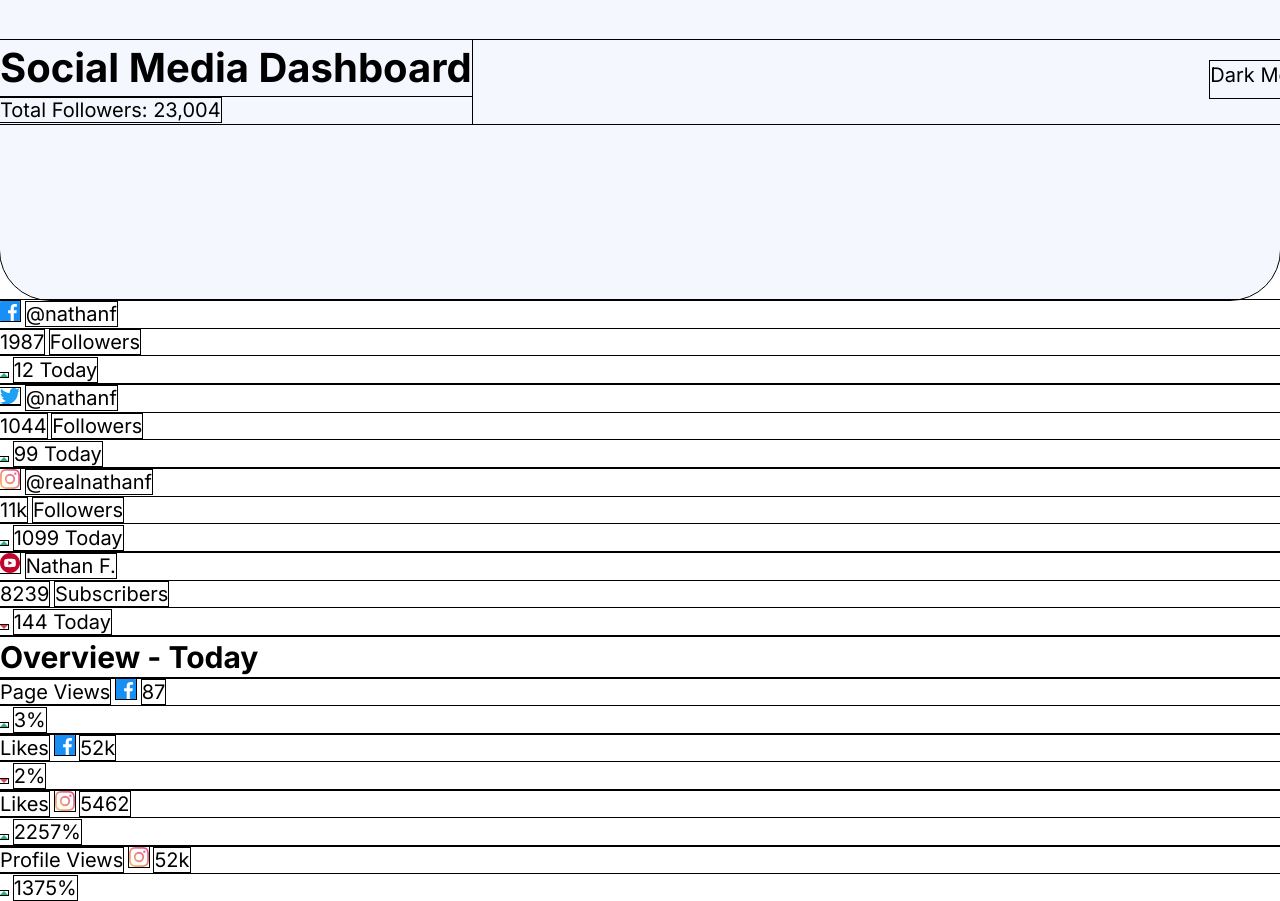
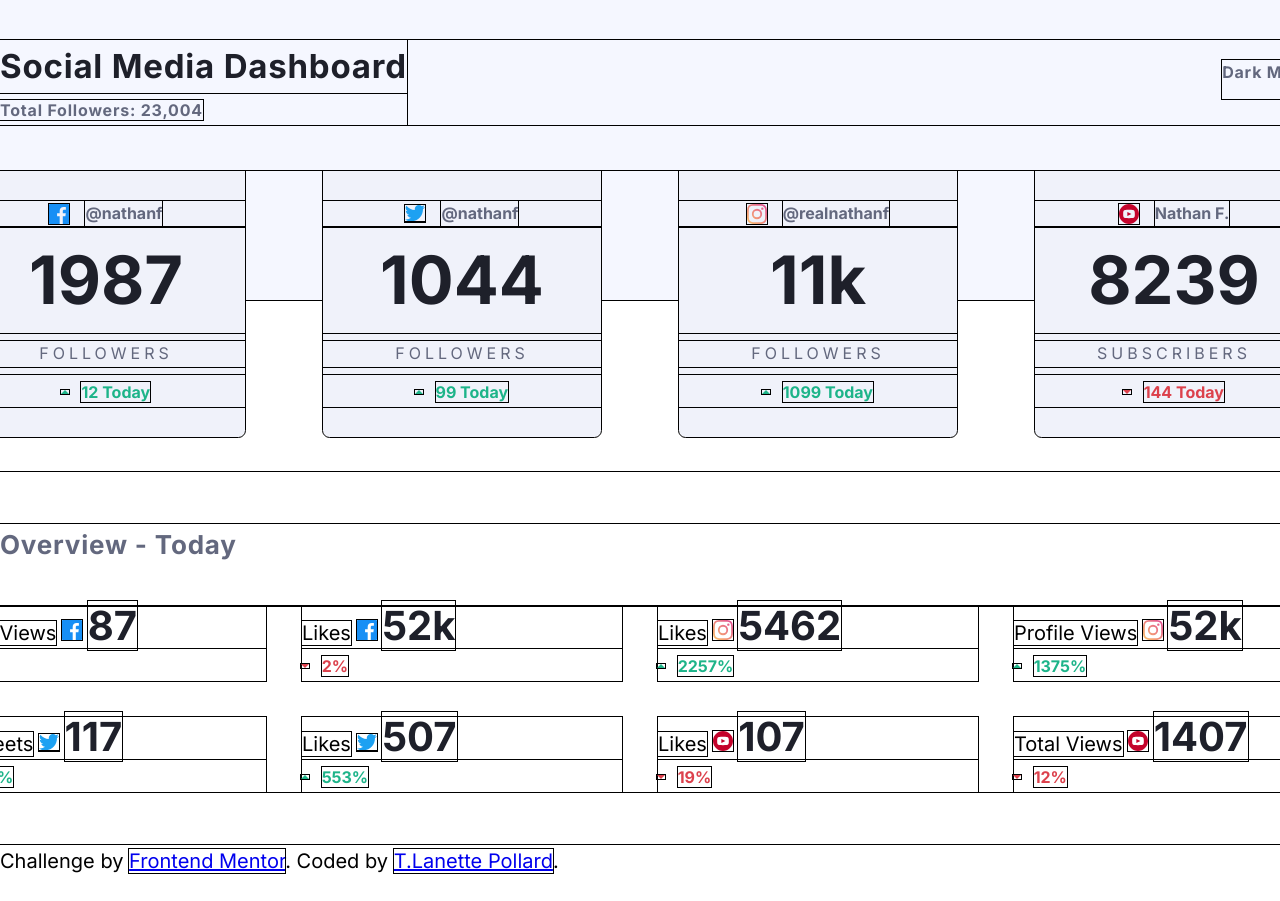
Before and after one commit to tlanettepollard/Social-Media-Dashboard-with-Sass-TLP, a plain HTML site: page dist/css/index.html in a window 1280 px wide. Shown: the top 901 px of the page. After the commit the page ends 877 px from the top, so only its background shows below. Drawn offline with Linux system fonts and the light colour scheme.

Commit message:
Added style to cards
Signed-off-by: T. Lanette <TLPollard4516@gmail.com>

```diff
--- a/dist/css/index.html
+++ b/dist/css/index.html
@@ -37,14 +37,14 @@
                         <path fill="#178FF5"
                             d="M18.896 0H1.104C.494 0 0 .494 0 1.104v17.793C0 19.506.494 20 1.104 20h9.58v-7.745H8.076V9.237h2.606V7.01c0-2.583 1.578-3.99 3.883-3.99 1.104 0 2.052.082 2.329.119v2.7h-1.598c-1.254 0-1.496.597-1.496 1.47v1.928h2.989l-.39 3.018h-2.6V20h5.098c.608 0 1.102-.494 1.102-1.104V1.104C20 .494 19.506 0 18.896 0z" />
                     </svg>
-                    <span class="user__text">@nathanf</span>
+                    <span class="card__text">@nathanf</span>
                 </div><!--.card__heading-->
                 <span class="card__count">1987</span>
                 <span class="card__description">Followers</span>
                 <div class="card__footer">
                     <svg class="up-icon" xmlns="http://www.w3.org/2000/svg" width="8" height="4">
                         <path fill="#1EB589" fill-rule="evenodd" d="M0 4l4-4 4 4z" /></svg>
-                    <span class="green-text">12 Today</span>
+                    <span class="card__stats green-text">12 Today</span>
                 </div><!--.card__footer-->
             </div><!--.facebook-card-->
 
@@ -55,14 +55,14 @@
                         <path fill="#1DA1F2"
                             d="M20 1.924a8.192 8.192 0 01-2.357.646A4.11 4.11 0 0019.448.3a8.22 8.22 0 01-2.606.996A4.096 4.096 0 0013.847 0c-2.65 0-4.596 2.472-3.998 5.037A11.648 11.648 0 011.392.752a4.109 4.109 0 001.27 5.478 4.086 4.086 0 01-1.858-.513C.76 7.616 2.122 9.395 4.095 9.79a4.113 4.113 0 01-1.853.07 4.106 4.106 0 003.833 2.849A8.25 8.25 0 010 14.41a11.616 11.616 0 006.29 1.843c7.618 0 11.922-6.434 11.663-12.205A8.354 8.354 0 0020 1.924z" />
                     </svg>
-                    <span class="user__text">@nathanf</span>
+                    <span class="card__text">@nathanf</span>
                 </div><!--.card__heading-->
                 <span class="card__count">1044</span>
                 <span class="card__description">Followers</span>
                 <div class="card__footer">
                     <svg class="up-icon" xmlns="http://www.w3.org/2000/svg" width="8" height="4">
                         <path fill="#1EB589" fill-rule="evenodd" d="M0 4l4-4 4 4z" /></svg>
-                    <span class="green-text">99 Today</span>
+                    <span class="card__stats green-text">99 Today</span>
                 </div>
             </div><!--.twitter-card-->
 
@@ -80,32 +80,32 @@
                         <path fill="url(#a)"
                             d="M10 1.802c2.67 0 2.987.01 4.042.059 2.71.123 3.975 1.409 4.099 4.099.048 1.054.057 1.37.057 4.04 0 2.672-.01 2.988-.057 4.042-.124 2.687-1.387 3.975-4.1 4.099-1.054.048-1.37.058-4.041.058-2.67 0-2.987-.01-4.04-.058-2.717-.124-3.977-1.416-4.1-4.1-.048-1.054-.058-1.37-.058-4.041 0-2.67.01-2.986.058-4.04.124-2.69 1.387-3.977 4.1-4.1 1.054-.048 1.37-.058 4.04-.058zM10 0C7.284 0 6.944.012 5.878.06 2.246.227.228 2.242.06 5.877.01 6.944 0 7.284 0 10s.012 3.057.06 4.123c.167 3.632 2.182 5.65 5.817 5.817 1.067.048 1.407.06 4.123.06s3.057-.012 4.123-.06c3.629-.167 5.652-2.182 5.816-5.817.05-1.066.061-1.407.061-4.123s-.012-3.056-.06-4.122C19.777 2.249 17.76.228 14.124.06 13.057.01 12.716 0 10 0zm0 4.865a5.135 5.135 0 100 10.27 5.135 5.135 0 000-10.27zm0 8.468a3.333 3.333 0 110-6.666 3.333 3.333 0 010 6.666zm5.338-9.87a1.2 1.2 0 100 2.4 1.2 1.2 0 000-2.4z" />
                     </svg>
-                    <span class="user__text">@realnathanf</span>
+                    <span class="card__text">@realnathanf</span>
                 </div><!--.card__heading-->
                 <span class="card__count">11k</span>
                 <span class="card__description">Followers</span>
                 <div class="card__footer">
                     <svg class="up-icon" xmlns="http://www.w3.org/2000/svg" width="8" height="4">
                         <path fill="#1EB589" fill-rule="evenodd" d="M0 4l4-4 4 4z" /></svg>
-                    <span class="green-text">1099 Today</span>
+                    <span class="card__stats green-text">1099 Today</span>
                 </div>
             </div><!--.instagram-card-->
 
             <!--YouTube-->
             <div class="card youtube-card">
                 <div class="card__heading">
-                    <svg class="social-icons" xmlns="http://www.w3.org/2000/svg" width="20" height="20">
+                    <svg class="social-icon" xmlns="http://www.w3.org/2000/svg" width="20" height="20">
                         <path fill="#C4032B"
                             d="M10 0C4.478 0 0 4.478 0 10c0 5.523 4.478 10 10 10 5.523 0 10-4.477 10-10 0-5.522-4.477-10-10-10zm3.7 14.077c-1.75.12-5.652.12-7.402 0-1.896-.13-2.117-1.059-2.131-4.077.014-3.024.237-3.947 2.131-4.077 1.75-.12 5.652-.12 7.403 0 1.897.13 2.117 1.059 2.132 4.077-.015 3.024-.237 3.947-2.132 4.077zM8.334 8.048l4.098 1.949-4.098 1.955V8.048z" />
                     </svg>
-                    <span class="user__text">Nathan F.</span>
+                    <span class="card__text">Nathan F.</span>
                 </div><!--.card__heading-->
                 <span class="card__count">8239</span>
                 <span class="card__description">Subscribers</span>
                 <div class="card__footer">
                     <svg class="down-icon" xmlns="http://www.w3.org/2000/svg" width="8" height="4">
                         <path fill="#DC414C" fill-rule="evenodd" d="M0 0l4 4 4-4z" /></svg>
-                    <span class="red-text">144 Today</span>
+                    <span class="card__stats red-text">144 Today</span>
                 </div>
             </div><!--.youtube-card-->
         </div><!--.main__container-->
@@ -119,7 +119,7 @@
                     <path fill="#178FF5"
                         d="M18.896 0H1.104C.494 0 0 .494 0 1.104v17.793C0 19.506.494 20 1.104 20h9.58v-7.745H8.076V9.237h2.606V7.01c0-2.583 1.578-3.99 3.883-3.99 1.104 0 2.052.082 2.329.119v2.7h-1.598c-1.254 0-1.496.597-1.496 1.47v1.928h2.989l-.39 3.018h-2.6V20h5.098c.608 0 1.102-.494 1.102-1.104V1.104C20 .494 19.506 0 18.896 0z" />
                 </svg>
-                <span class="overiew__followers">87</span>
+                <span class="overview__followers">87</span>
                 <div class="social-stats">
                     <svg class="up-icon" xmlns="http://www.w3.org/2000/svg" width="8" height="4">
                         <path fill="#1EB589" fill-rule="evenodd" d="M0 4l4-4 4 4z" /></svg>
--- a/scss/base/_typography.scss
+++ b/scss/base/_typography.scss
@@ -3,6 +3,84 @@
 html {
     font-size: 125%;
     font-weight: 500;
-    line-height: 1.4;
+    line-height: 1.6;
     font-family: "Inter", sans-serif;
 }
+
+.header {
+    &__title {
+        font-size: 1.4rem;
+        letter-spacing: 0.8px;
+        color: var(--color-text);
+    }
+    &__text {
+        letter-spacing: 0.8px;
+        color: var(--body-text);
+        font-weight: 700;
+        font-size: 0.8rem;
+    }
+}
+
+.card {
+    text-align: center;
+
+    &__heading {
+        font-size: 0.8rem;
+        font-weight: 700;
+        color: var(--body-text);
+    }
+    &__count {
+        color: var(--color-text);
+        font-size: 3.333rem;
+        font-weight: 700;
+    }
+    &__description {
+        font-size: 0.8rem;
+        text-transform: uppercase;
+        letter-spacing: 4px;
+        font-weight: 400;
+        color: var(--body-text);
+    }
+}
+
+.green-text {
+    color: var(--green-text);
+    font-weight: 700;
+    font-size: 0.8rem;
+}
+
+.red-text {
+    color: var(--red-text);
+    font-weight: 700;
+    font-size: 0.8rem;
+}
+
+.overview {
+    &__title {
+        font-size: 1.3rem;
+        letter-spacing: 0.8px;
+        color: var(--body-text);
+    }
+
+    &__card {
+        text-align: left;
+    }
+    &__followers {
+        color: var(--color-text);
+        line-height: 1;
+        font-size: 2rem;
+        font-weight: 700;
+    }
+    &__stats {
+        text-align: right;
+    }
+}
+
+@include screen-l {
+    .header {
+        &__title {
+            font-size: 1.65rem;
+            letter-spacing: 0.8px;
+        }
+    }
+}
--- a/scss/blocks/_card.scss
+++ b/scss/blocks/_card.scss
@@ -0,0 +1,67 @@
+.card {
+    position: relative;
+    cursor: pointer;
+    display: flex;
+    flex-direction: column;
+    justify-content: center;
+    background-color: var(--card-bg);
+    width: 87%;
+    max-width: 20.5rem;
+    margin: auto;
+    padding: 1.5em 0;
+    margin-bottom: 1.7em;
+    border-radius: 0 0 0.33em 0.33em;
+    transition: background-color 300ms ease-out;
+    &__heading {
+        display: flex;
+        justify-content: center;
+        align-items: center;
+    }
+    &::before {
+        position: relative;
+        top: 0.33rem;
+        left: -0.4rem;
+        margin-left: 0.4rem;
+    }
+    &__description {
+        margin: 0.5em 0;
+    }
+    &__stats {
+        position: relative;
+        margin-top: 0.5rem;
+    }
+}
+
+.social-icon {
+    margin-right: 1em;
+}
+.up-icon {
+    position: relative;
+    top: -0.2rem;
+    left: -0.333rem;
+    margin-left: 0.3rem;
+}
+
+.down-icon {
+    position: relative;
+    top: -0.2rem;
+    left: -0.333rem;
+    margin-left: 0.3rem;
+}
+
+.facebook-card::after,
+.twitter-card::after,
+.instagram-card::after,
+.youtube::after {
+    position: absolute;
+    top: -4px;
+    bottom: 0px;
+    right: 0px;
+    content: "";
+    z-index: -1;
+    border-radius: 0.333em;
+}
+
+.facebook-card::after {
+    background: var(--facebook-border);
+}
--- a/scss/blocks/_main.scss
+++ b/scss/blocks/_main.scss
@@ -0,0 +1,43 @@
+.main {
+    position: absolute;
+    width: 100%;
+    z-index: 1;
+    margin-top: -2rem;
+}
+
+.overview__title {
+    padding: 4.5% 6.5%;
+}
+
+@include screen-m {
+    .overview__title {
+        width: 33.8rem;
+        margin: auto;
+        padding: 4.5% 0;
+    }
+    .main__container {
+        display: grid;
+        justify-content: center;
+        grid-template-columns: repeat(2, 16rem);
+        grid-template-rows: auto;
+        row-gap: 1.8rem;
+        column-gap: 1.8rem;
+        margin-bottom: 2.666em;
+    }
+}
+
+@include screen-l {
+    .main {
+        margin-top: -6.45rem;
+        &__container {
+            grid-template-columns: repeat(4, 16rem);
+        }
+    }
+    .overview__title {
+        display: flex;
+        justify-content: space-between;
+        width: 69rem;
+        padding: 0 0 2rem 0;
+        margin: auto;
+    }
+}
--- a/scss/style.scss
+++ b/scss/style.scss
@@ -13,3 +13,4 @@
 @import '../scss/blocks/header';
 @import '../scss/blocks/main';
 @import '../scss/blocks/toggle';
+@import '../scss/blocks/footer';
```
Also changed, not shown: dist/css/style.css, scss/blocks/_footer.scss (added), 1 other file.
